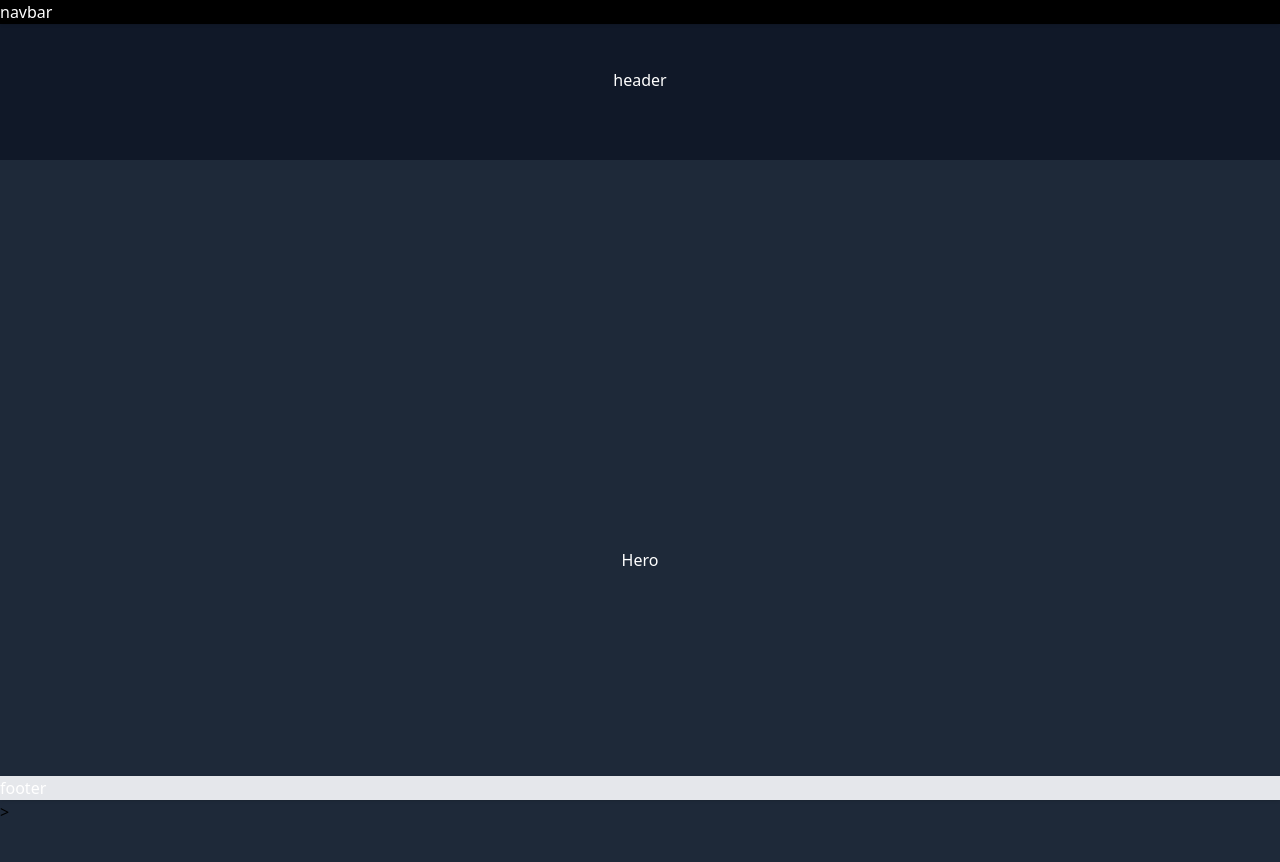
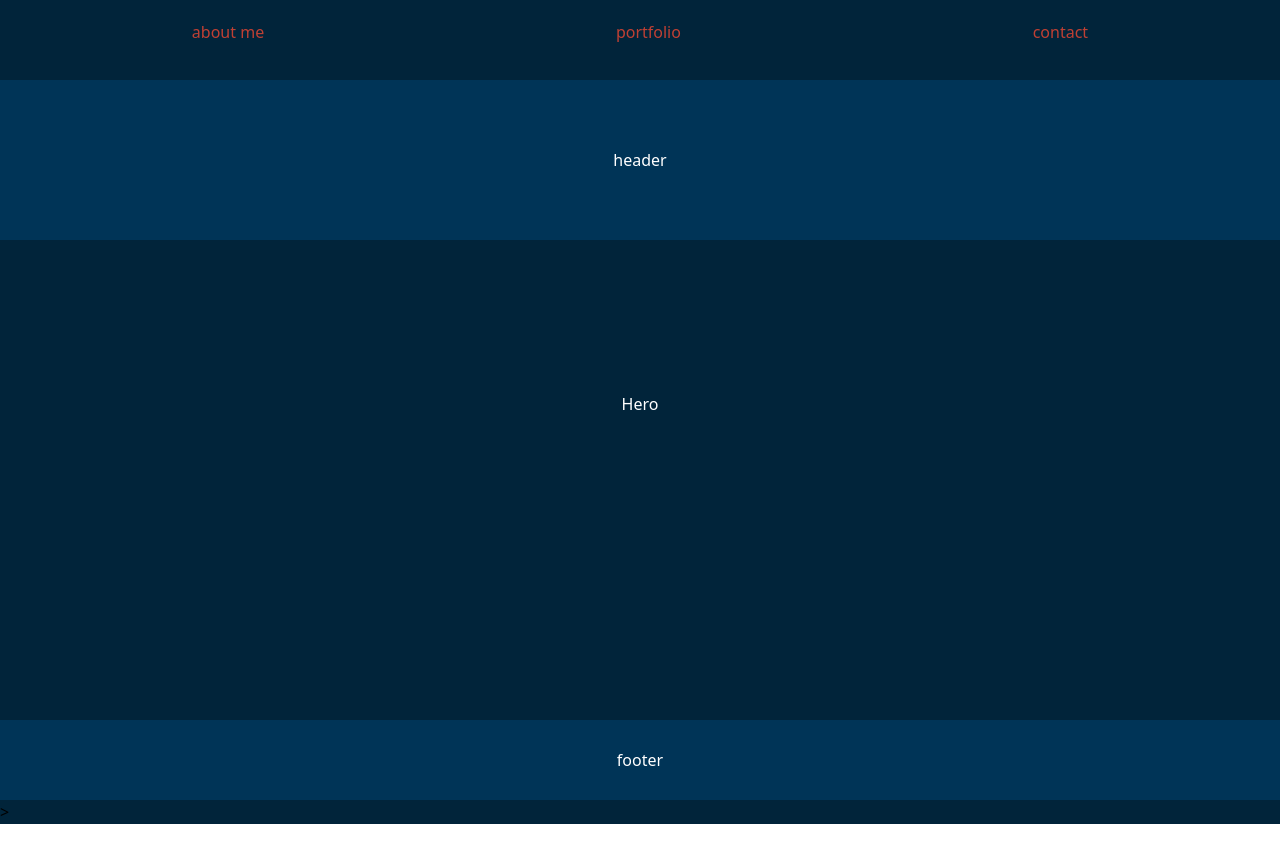
Before and after one commit to F00sh/Portfolio2, a Nuxt app: page / in a window 1280 px wide. Shown: the top 862 px of the page. After the commit the page ends 824 px from the top, so only its background shows below. Built offline with nearby package versions, Linux system fonts and the light colour scheme.

Commit message:
navbar buttons/custom colors

```diff
--- a/app.vue
+++ b/app.vue
@@ -1,5 +1,5 @@
 <template>
-  <div>
+  <div class="bg-my-blue-dark">
     <NuxtRouteAnnouncer />
     <NuxtLayout>
     <NuxtPage />
--- a/assets/css/main.css
+++ b/assets/css/main.css
@@ -1 +1,7 @@
 @import "tailwindcss";
+
+@theme {
+    --color-my-orange-normal: oklch(0.55 0.1653 28.59);
+    --color-my-blue-normal: oklch(0.31 0.0862 240.35);
+    --color-my-blue-dark: oklch(0.25 0.0565 240.35);
+}
--- a/components/Footer.vue
+++ b/components/Footer.vue
@@ -1,5 +1,5 @@
 <template>
-    <div class="fixed bottom-0 left-0 w-full bg-gray-200 shadow transition-transform duration-300 ease-in-out"
+    <div class="fixed flex items-center justify-center bottom-0 left-0 w-full h-20 text-center bg-my-blue-normal transition-transform duration-300 ease-in-out"
     :class="{
       'translate-y-0': isAtBottom,
       'translate-y-full': !isAtBottom
--- a/components/Header.vue
+++ b/components/Header.vue
@@ -1,5 +1,5 @@
 <template>
-    <div class="bg-gray-900 w-full h-40 text-white p-4 m-auto flex flex-col justify-center items-center">
+    <div class="mt-20 w-full h-40 bg-my-blue-normal text-white p-4 m-auto flex flex-col justify-center items-center">
         header
     </div>
 </template>
--- a/components/Hero.vue
+++ b/components/Hero.vue
@@ -1,5 +1,5 @@
 <template>
-    <div class="bg-gray-800 text-white p-8 flex flex-col items-center justify-center h-screen">
+    <div class="text-white p-8 flex flex-col items-center justify-center h-full">
         Hero
     </div>
 </template>
--- a/components/Navbar.vue
+++ b/components/Navbar.vue
@@ -1,7 +1,11 @@
 <template>
-    <div class="fixed top-0 left-0 w-full bg-black shadow transition-transform duration-300 ease-in-out"
+    <div class="fixed top-0 left-0 w-full transition-transform duration-300 ease-in-out"
     :class="{ '-translate-y-full': isScrollingDown, 'translate-y-0': !isScrollingDown }">
-        navbar
+        <ul class="flex justify-around items-center text-my-orange-normal p-4 m-auto w-full h-16">
+            <li>about me</li>
+            <li>portfolio</li>
+            <li>contact</li>
+        </ul>
     </div>
 </template>
 <script setup lang="ts">
--- a/layouts/default.vue
+++ b/layouts/default.vue
@@ -1,5 +1,5 @@
 <template>
-    <div class="h-screen flex flex-col justify-between bg-gray-900 text-white">
+    <div class="h-screen flex flex-col justify-between text-white">
         <Navbar />
         <slot />
         <Footer />
```
